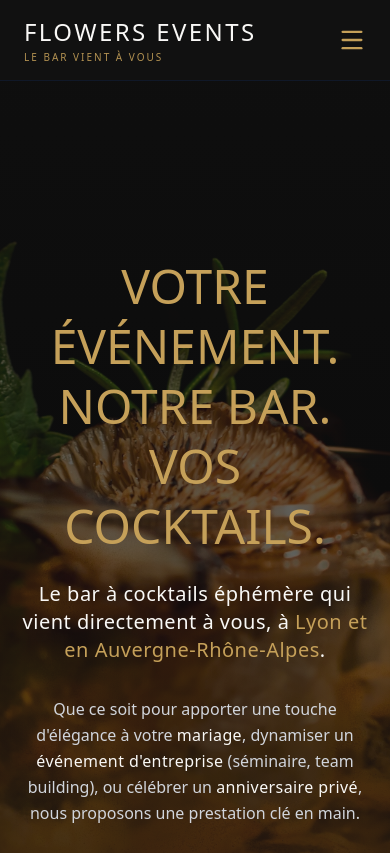
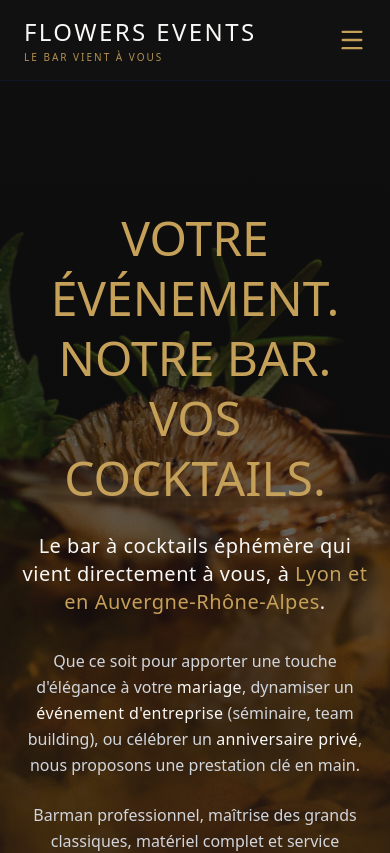
Before and after one commit to Jordan-pinto/flowers-events, a Next.js app: page / in a window 390 px wide. Shown: the top 853 px of the page. Built offline with nearby package versions, Linux system fonts and the light colour scheme; a web font is replaced by a local one.

Commit message:
réajustement hauteur mobile

```diff
--- a/app/page.tsx
+++ b/app/page.tsx
@@ -35,7 +35,7 @@
   return (
     <>
       {/* HERO SECTION */}
-      <section className="relative min-h-screen pt-44 pb-12 flex flex-col items-center justify-center text-center overflow-hidden">
+      <section className="relative min-h-screen pt-32 pb-12 flex flex-col items-center justify-center text-center overflow-hidden">
         <div className="absolute inset-0 z-0">
           <Image
             src="/fond-accueil.jpg"
```
